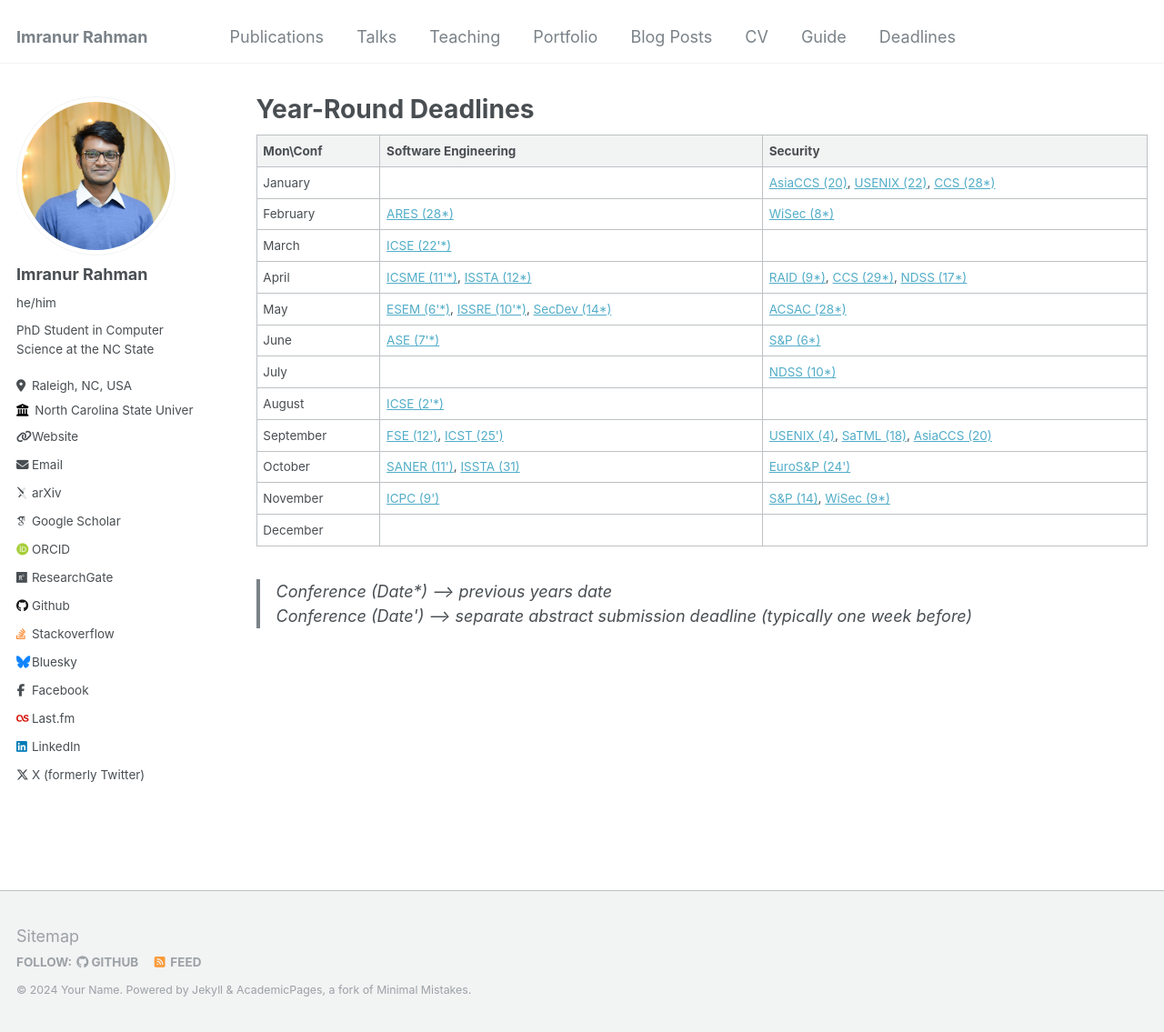
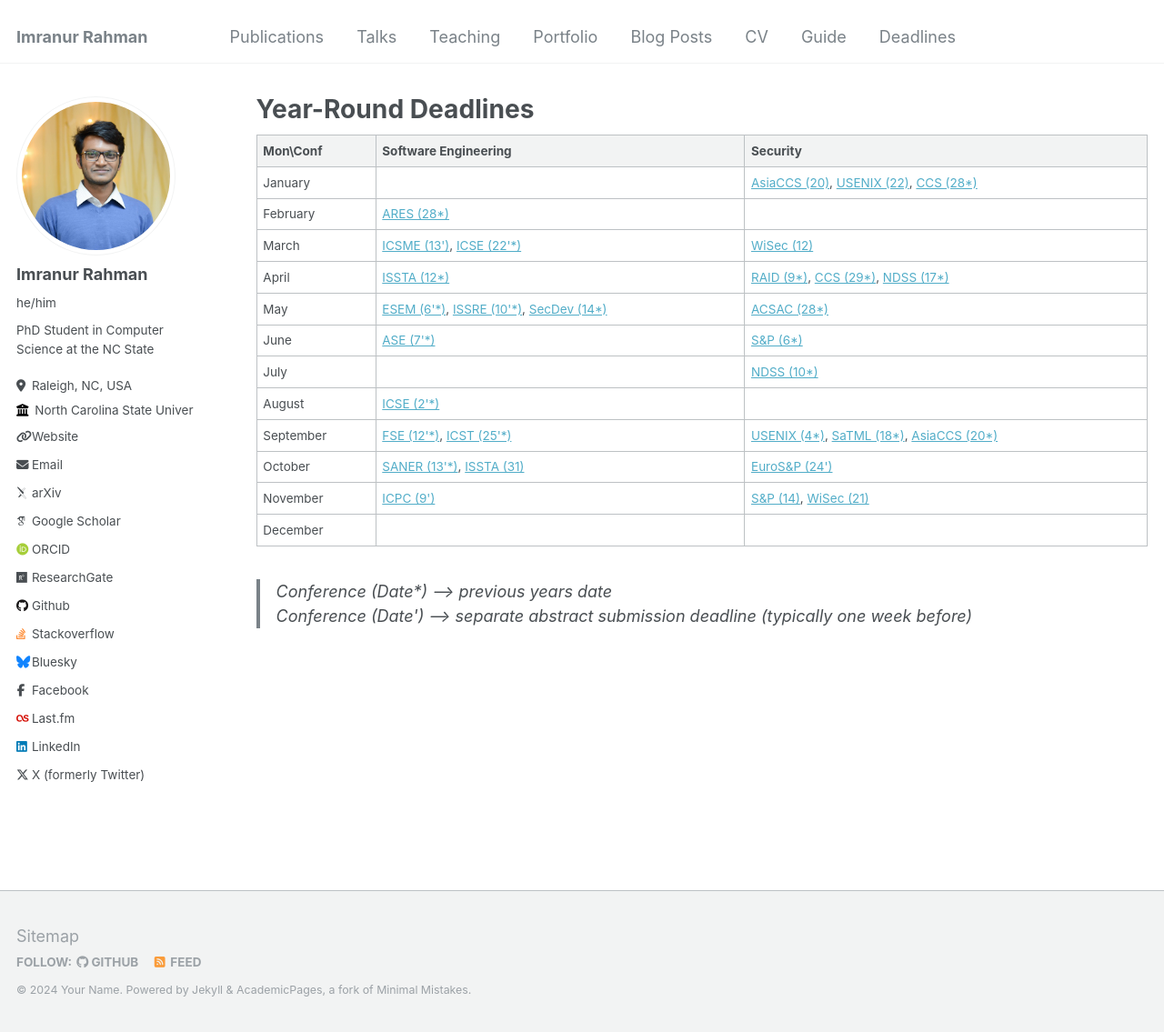
Before and after one commit to imranur-rahman/imranur-rahman.github.io, a Jekyll site: the page built from _pages/deadlines.md, in a window 1280 px wide and 1135 px high. Shown: the whole window at 91% size. Built offline with Jekyll 4.4.1, drawn with Linux system fonts in a browser that asks for light colours; some web fonts are replaced.

Commit message:
Updated deadlines.

```diff
--- a/_pages/deadlines.md
+++ b/_pages/deadlines.md
@@ -9,16 +9,16 @@ collection: deadlines
   Mon\Conf          | Software Engineering  |         Security
 --------------------|-----------------------|-------------------------
 January             |                       | [AsiaCCS (20)](https://asiaccs2025.hust.edu.vn/call-for-papers/), [USENIX (22)](https://www.usenix.org/conference/usenixsecurity25), [CCS (28\*)](https://www.sigsac.org/ccs/CCS2024/call-for/call-for-papers.html)
-February            |  [ARES (28\*)](http://www.wikicfp.com/cfp/program?id=216)                     | [WiSec (8\*)](https://wisec2024.kaist.ac.kr/)
-March               | [ICSE (22\'\*)](https://conf.researchr.org/home/icse-2025)                |
-April               | [ICSME (11\'\*)](https://conf.researchr.org/home/icsme-2024), [ISSTA (12\*)](https://conf.researchr.org/home/issta-2024)        | [RAID (9\*)](https://raid2024.github.io/call.html), [CCS (29\*)](https://www.sigsac.org/ccs/CCS2024/call-for/call-for-papers.html), [NDSS (17\*)](https://www.ndss-symposium.org/ndss2025/submisions/call-for-papers/)
+February            |  [ARES (28\*)](http://www.wikicfp.com/cfp/program?id=216)                     |
+March               | [ICSME (13\')](https://conf.researchr.org/track/icsme-2025/icsme-2025-papers), [ICSE (22\'\*)](https://conf.researchr.org/home/icse-2025)                | [WiSec (12)](https://wisec2025.gmu.edu/call-for-papers/)
+April               | [ISSTA (12\*)](https://conf.researchr.org/home/issta-2024)        | [RAID (9\*)](https://raid2024.github.io/call.html), [CCS (29\*)](https://www.sigsac.org/ccs/CCS2024/call-for/call-for-papers.html), [NDSS (17\*)](https://www.ndss-symposium.org/ndss2025/submisions/call-for-papers/)
 May                 |  [ESEM (6\'\*)](https://conf.researchr.org/home/esem-2024), [ISSRE (10\'\*)](https://issre.github.io/2024/calls_cfp-research.html), [SecDev (14\*)](https://secdev.ieee.org/2024/cfp/)          |  [ACSAC (28\*)](https://www.acsac.org/2024/submissions/papers/)
 June                | [ASE (7\'\*)](https://conf.researchr.org/home/ase-2024)     | [S&P (6\*)](https://sp2025.ieee-security.org/cfpapers.html)
 July                |                       |  [NDSS (10\*)](https://www.ndss-symposium.org/ndss2025/submisions/call-for-papers/)
 August              | [ICSE (2\'\*)](https://conf.researchr.org/home/icse-2025)                 |
-September           | [FSE (12\')](https://conf.researchr.org/track/fse-2025/fse-2025-research-papers),  [ICST (25\')](https://conf.researchr.org/track/icst-2025/icst-2025-papers#Call-for-Papers)     | [USENIX (4)](https://www.usenix.org/conference/usenixsecurity25), [SaTML (18)](https://satml.org/participate-cfp/), [AsiaCCS (20)](https://asiaccs2025.hust.edu.vn/call-for-papers/)
-October             | [SANER (11\')](https://conf.researchr.org/track/saner-2025/saner-2025-papers), [ISSTA (31)](https://conf.researchr.org/track/issta-2025/issta-2025-papers#Call-for-Papers)                | [EuroS&P (24\')](https://eurosp2025.ieee-security.org/cfp.html)
-November            |  [ICPC (9\')](https://conf.researchr.org/track/icpc-2025/icpc-2025-research)          | [S&P (14)](https://sp2025.ieee-security.org/cfpapers.html), [WiSec (9\*)](https://wisec2024.kaist.ac.kr/)
+September           | [FSE (12\'\*)](https://conf.researchr.org/track/fse-2025/fse-2025-research-papers),  [ICST (25\'\*)](https://conf.researchr.org/track/icst-2025/icst-2025-papers#Call-for-Papers)     | [USENIX (4\*)](https://www.usenix.org/conference/usenixsecurity25), [SaTML (18\*)](https://satml.org/participate-cfp/), [AsiaCCS (20\*)](https://asiaccs2025.hust.edu.vn/call-for-papers/)
+October             | [SANER (13\'\*)](https://conf.researchr.org/track/saner-2025/saner-2025-papers), [ISSTA (31)](https://conf.researchr.org/track/issta-2025/issta-2025-papers#Call-for-Papers)                | [EuroS&P (24\')](https://eurosp2025.ieee-security.org/cfp.html)
+November            |  [ICPC (9\')](https://conf.researchr.org/track/icpc-2025/icpc-2025-research)          | [S&P (14)](https://sp2025.ieee-security.org/cfpapers.html), [WiSec (21)](https://wisec2025.gmu.edu/call-for-papers/)
 December            |                       |
 
 
```
